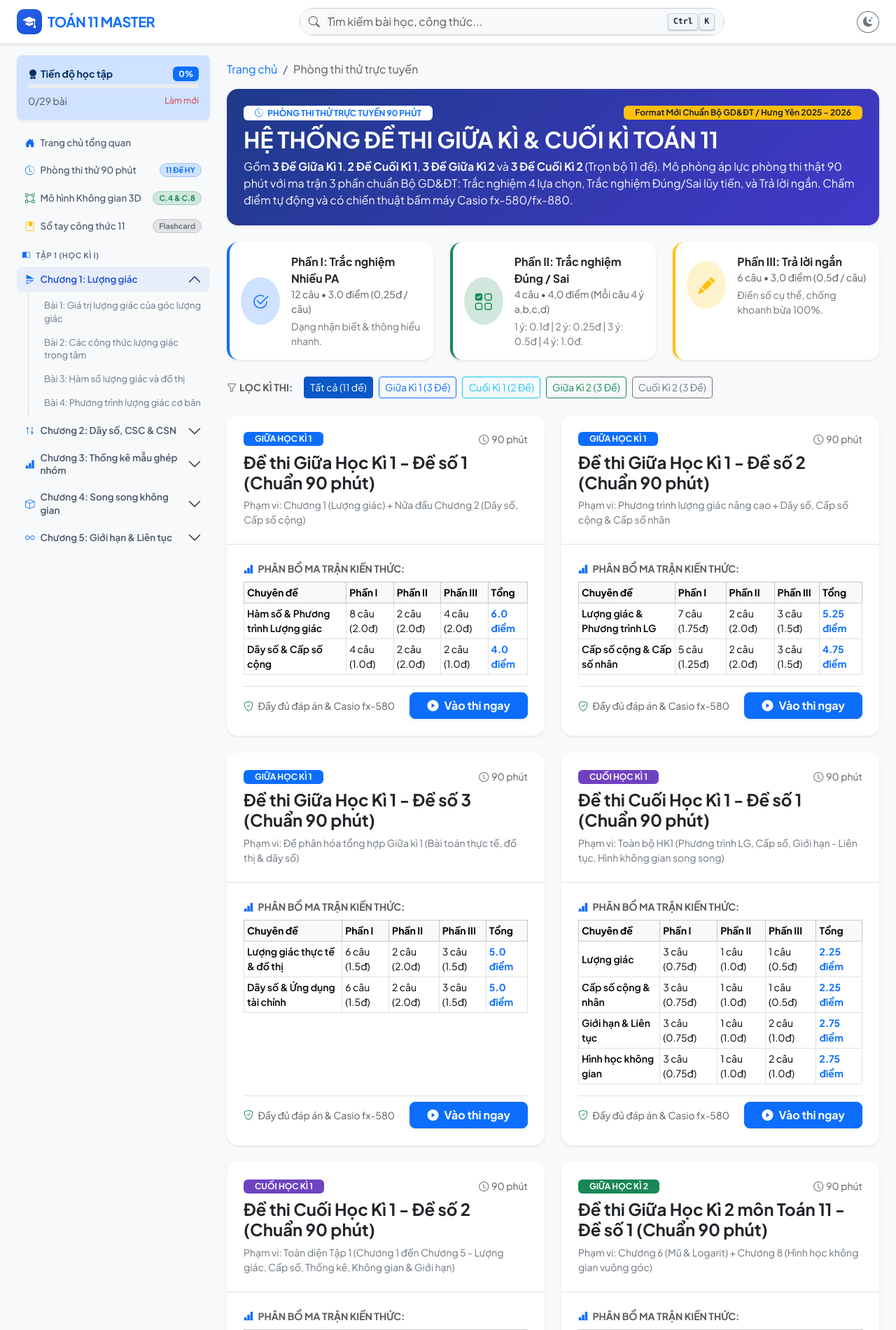
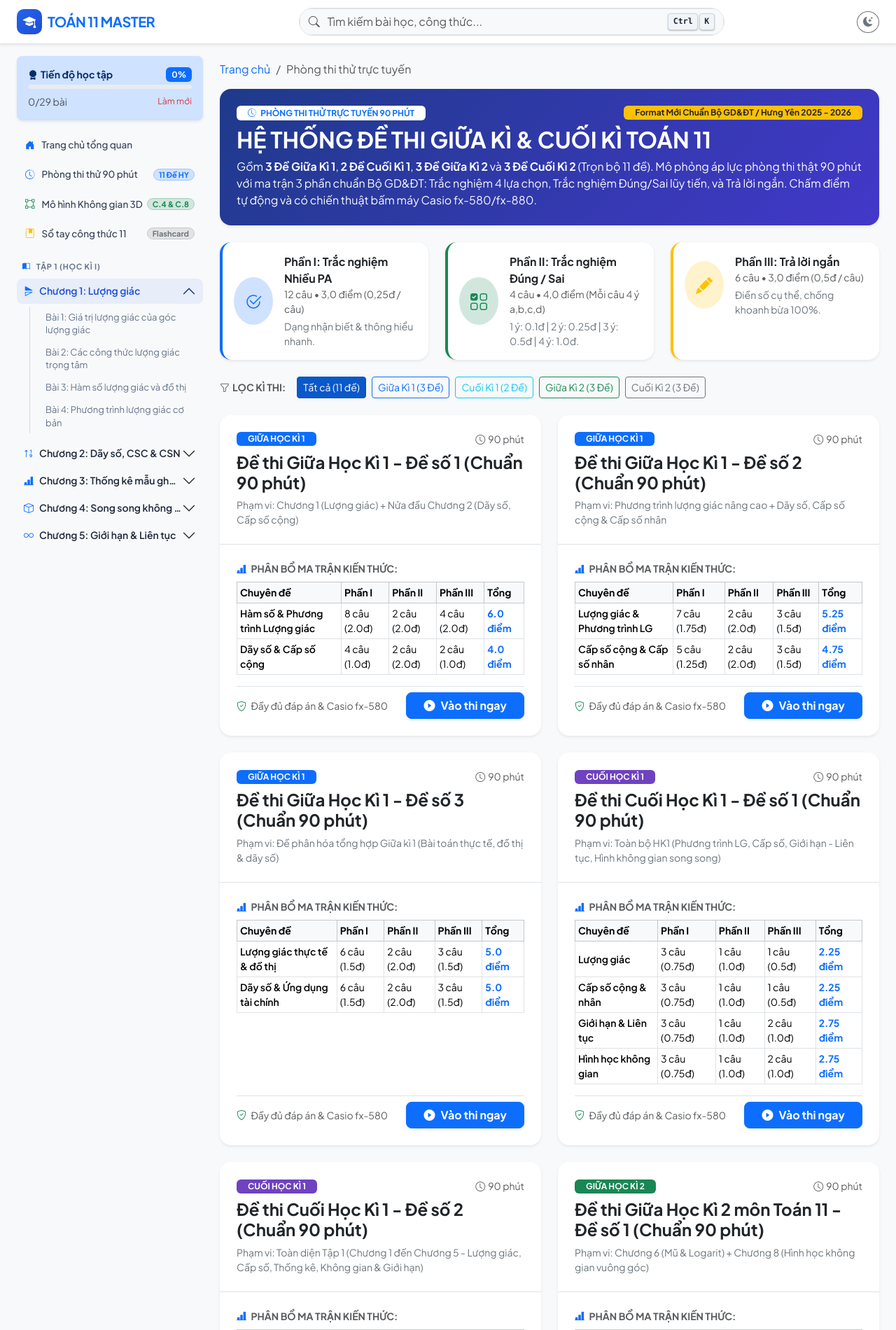
Before and after one commit to ngoducthangvna-ui/toan-11, a Flask app: page /exams in a window 1280 px wide. Shown: the top 1900 px of the page at 70% size. Run offline with Flask 3, Linux system fonts and the light colour scheme.

Commit message:
Add files via upload

```diff
--- a/static/css/custom.css
+++ b/static/css/custom.css
@@ -50,101 +50,103 @@ body {
     background-color: transparent;
 }
 
-/* Desktop Sidebar 300px width & Layout */
+/* Desktop Sidebar 290px width & Layout */
 @media (min-width: 992px) {
     .sidebar-column {
-        width: 300px !important;
-        flex: 0 0 300px !important;
-        max-width: 300px !important;
+        width: 290px !important;
+        min-width: 290px !important;
+        max-width: 290px !important;
+        flex: 0 0 290px !important;
     }
     .main-column {
-        width: calc(100% - 300px) !important;
-        flex: 0 0 calc(100% - 300px) !important;
-        max-width: calc(100% - 300px) !important;
+        width: calc(100% - 290px) !important;
+        max-width: calc(100% - 290px) !important;
+        flex: 0 0 calc(100% - 290px) !important;
         min-width: 0 !important;
     }
+}
+
+/* Remove all underlines on sidebar links */
+.sidebar-wrapper a,
+.sidebar-column a,
+#sidebarOffcanvas a,
+.sidebar-quick-link,
+.sidebar-lesson-link {
+    text-decoration: none !important;
 }
 
 /* Quick Navigation Menu (Modern Detached Cards) */
 .sidebar-quick-nav {
     display: flex;
     flex-direction: column;
-    gap: 4px;
 }
 
 .sidebar-quick-link {
-    display: flex;
-    align-items: center;
-    justify-content: space-between;
-    gap: 8px;
-    padding: 8px 12px;
-    border-radius: 8px;
-    text-decoration: none;
-    color: #475569;
+    display: flex !important;
+    align-items: center !important;
+    justify-content: space-between !important;
+    padding: 9px 12px !important;
+    border-radius: 8px !important;
+    margin-bottom: 4px !important;
+    color: #e2e8f0 !important;
+    font-size: 13.5px !important;
+    font-weight: 500 !important;
+    text-decoration: none !important;
+    transition: all 0.2s ease !important;
     background: transparent;
-    transition: background-color 0.16s ease, color 0.16s ease;
-    font-size: 13.5px;
-    font-weight: 500;
-    line-height: 1.35;
     border: none !important;
 }
 
-[data-bs-theme="dark"] .sidebar-quick-link {
-    color: #cbd5e1;
+[data-bs-theme="light"] .sidebar-quick-link {
+    color: #334155 !important;
 }
 
-.sidebar-quick-link:hover {
-    background: rgba(148, 163, 184, 0.12);
-    color: #0f172a;
+[data-bs-theme="dark"] .sidebar-quick-link {
+    color: #e2e8f0 !important;
 }
 
-[data-bs-theme="dark"] .sidebar-quick-link:hover {
-    background: rgba(255, 255, 255, 0.06);
-    color: #ffffff;
+.sidebar-quick-link:hover,
+.sidebar-quick-link.active {
+    background: rgba(255, 255, 255, 0.08) !important;
+    color: #ffffff !important;
+    text-decoration: none !important;
 }
 
-.sidebar-quick-link.active {
-    background: rgba(37, 99, 235, 0.08);
-    color: #2563eb !important;
-    font-weight: 600;
+[data-bs-theme="light"] .sidebar-quick-link:hover,
+[data-bs-theme="light"] .sidebar-quick-link.active {
+    background: rgba(37, 99, 235, 0.1) !important;
+    color: #1d4ed8 !important;
 }
 
-[data-bs-theme="dark"] .sidebar-quick-link.active {
-    background: rgba(56, 189, 248, 0.1);
-    color: #38bdf8 !important;
-}
-
-.quick-link-title {
-    font-size: 13.5px;
-    font-weight: 500;
-    white-space: nowrap;
+.quick-link-left {
+    display: flex !important;
+    align-items: center !important;
+    gap: 10px !important;
+    white-space: nowrap !important;
+    overflow: hidden !important;
+    text-overflow: ellipsis !important;
 }
 
 .quick-link-badge {
-    font-size: 0.68rem;
-    padding: 0.22rem 0.5rem;
+    flex-shrink: 0 !important;
     white-space: nowrap !important;
-    flex-shrink: 0;
+    font-size: 11px !important;
+    padding: 2px 7px !important;
+    border-radius: 99px !important;
 }
 
-/* Sidebar Wrapping - Never cut text with ... */
-.sidebar-wrapper .nav-link,
-.sidebar-wrapper .list-group-item,
-.sidebar-chapter-label,
-.lesson-link-text {
-    white-space: normal !important;
-    word-break: break-word !important;
-    line-height: 1.4 !important;
-}
-
-/* Volume Headers (Tập 1 & Tập 2) */
+/* Volume Headers (TẬP 1 & TẬP 2) */
 .volume-header {
-    margin-top: 20px !important;
-    margin-bottom: 8px !important;
+    margin: 20px 0 8px 0 !important;
+    padding: 0 8px !important;
     font-size: 11px !important;
-    letter-spacing: 0.05em !important;
+    font-weight: 700 !important;
+    text-transform: uppercase !important;
+    letter-spacing: 0.06em !important;
     color: #64748b !important;
-    font-weight: 700 !important;
+    display: flex;
+    align-items: center;
+    gap: 8px;
 }
 
 .volume-header.volume-header-first {
@@ -166,57 +168,68 @@ body {
 }
 
 .sidebar-wrapper .accordion-button {
+    display: flex !important;
+    align-items: center !important;
+    justify-content: space-between !important;
+    width: 100% !important;
+    padding: 8px 10px !important;
+    border-radius: 8px !important;
+    font-size: 14px !important;
+    font-weight: 600 !important;
+    color: #f1f5f9 !important;
+    background: transparent !important;
+    border: none !important;
     cursor: pointer !important;
-    user-select: none;
-    pointer-events: auto !important;
-    position: relative !important;
     box-shadow: none !important;
-    border-radius: 8px !important;
-    padding: 8px 12px !important;
-    font-size: 13.5px !important;
-    font-weight: 600 !important;
-    border: none !important;
-    background: transparent !important;
-    color: #475569 !important;
-    transition: background-color 0.16s ease, color 0.16s ease !important;
+    transition: all 0.2s ease !important;
 }
 
-[data-bs-theme="dark"] .sidebar-wrapper .accordion-button {
-    color: #cbd5e1 !important;
+[data-bs-theme="light"] .sidebar-wrapper .accordion-button {
+    color: #1e293b !important;
 }
 
 .sidebar-wrapper .accordion-button:hover {
+    background: rgba(255, 255, 255, 0.06) !important;
+    color: #ffffff !important;
+}
+
+[data-bs-theme="light"] .sidebar-wrapper .accordion-button:hover {
     background: rgba(148, 163, 184, 0.12) !important;
     color: #0f172a !important;
 }
 
-[data-bs-theme="dark"] .sidebar-wrapper .accordion-button:hover {
-    background: rgba(255, 255, 255, 0.06) !important;
-    color: #ffffff !important;
+.sidebar-wrapper .accordion-button:not(.collapsed) {
+    background: rgba(37, 99, 235, 0.08) !important;
+    color: #38bdf8 !important;
 }
 
-/* Khi Chương đang mở (not collapsed) */
-.sidebar-wrapper .accordion-button:not(.collapsed) {
+[data-bs-theme="light"] .sidebar-wrapper .accordion-button:not(.collapsed) {
     background: rgba(37, 99, 235, 0.08) !important;
     color: #1d4ed8 !important;
 }
 
-[data-bs-theme="dark"] .sidebar-wrapper .accordion-button:not(.collapsed) {
-    background: rgba(56, 189, 248, 0.08) !important;
-    color: #38bdf8 !important;
+.chapter-btn-left {
+    display: flex !important;
+    align-items: center !important;
+    gap: 8px !important;
+    text-align: left !important;
+    white-space: nowrap !important;
+    overflow: hidden !important;
+    text-overflow: ellipsis !important;
 }
 
 .sidebar-chapter-label {
-    font-size: 13.5px !important;
-    white-space: nowrap;
-    overflow: hidden;
-    text-overflow: ellipsis;
+    white-space: nowrap !important;
+    overflow: hidden !important;
+    text-overflow: ellipsis !important;
+    font-size: 14px !important;
 }
 
 /* Original Native Chevron Arrow Rotation */
 .sidebar-wrapper .accordion-button::after {
     transition: transform 0.2s ease-in-out !important;
     will-change: transform;
+    flex-shrink: 0;
 }
 
 .sidebar-wrapper .accordion-button.collapsed::after {
@@ -236,9 +249,9 @@ body {
     animation: none !important;
 }
 
-/* Bulletproof Expand / Collapse */
+/* Bulletproof Expand / Collapse: Non-open chapters are 100% hidden */
 .sidebar-accordion-collapse {
-    display: none;
+    display: none !important;
 }
 
 .sidebar-accordion-collapse.show {
@@ -263,54 +276,51 @@ body {
 
 /* Tree-view Container for Lessons */
 .sidebar-lessons-tree {
-    margin-left: 16px;
-    padding-left: 12px;
-    padding-top: 4px;
-    padding-bottom: 4px;
-    border-left: 1.5px solid rgba(148, 163, 184, 0.35);
-    position: relative;
+    margin-left: 18px !important;
+    padding-left: 12px !important;
+    border-left: 1.5px solid rgba(255, 255, 255, 0.12) !important;
+    margin-top: 4px !important;
+    margin-bottom: 8px !important;
+    display: flex !important;
+    flex-direction: column !important;
+    gap: 2px !important;
 }
 
-[data-bs-theme="dark"] .sidebar-lessons-tree {
-    border-left: 1.5px solid rgba(255, 255, 255, 0.1);
+[data-bs-theme="light"] .sidebar-lessons-tree {
+    border-left: 1.5px solid rgba(148, 163, 184, 0.35) !important;
 }
 
 /* Individual Lesson Link */
 .sidebar-lesson-link {
-    font-size: 13px !important;
-    line-height: 1.35 !important;
-    color: #64748b !important;
+    text-decoration: none !important;
+    display: flex !important;
+    align-items: center !important;
+    justify-content: space-between !important;
     padding: 6px 10px !important;
     border-radius: 6px !important;
-    background: transparent !important;
-    position: relative;
-    transition: color 0.15s ease, background-color 0.15s ease !important;
+    font-size: 13px !important;
+    line-height: 1.4 !important;
+    color: #94a3b8 !important;
+    transition: all 0.15s ease !important;
+    background: transparent;
 }
 
-[data-bs-theme="dark"] .sidebar-lesson-link {
-    color: #94a3b8 !important;
+[data-bs-theme="light"] .sidebar-lesson-link {
+    color: #64748b !important;
 }
 
-.sidebar-lesson-link:hover {
-    color: #0284c7 !important;
-    background: rgba(14, 165, 233, 0.08) !important;
+.sidebar-lesson-link:hover,
+.sidebar-lesson-link.active {
+    color: #38bdf8 !important;
+    background: rgba(56, 189, 248, 0.08) !important;
+    text-decoration: none !important;
 }
 
-[data-bs-theme="dark"] .sidebar-lesson-link:hover {
-    color: #38bdf8 !important;
-    background: rgba(56, 189, 248, 0.08) !important;
-}
-
-.sidebar-lesson-link.active {
-    color: #0369a1 !important;
+[data-bs-theme="light"] .sidebar-lesson-link:hover,
+[data-bs-theme="light"] .sidebar-lesson-link.active {
+    color: #0284c7 !important;
+    background: rgba(14, 165, 233, 0.1) !important;
     font-weight: 600 !important;
-    background: rgba(14, 165, 233, 0.12) !important;
-}
-
-[data-bs-theme="dark"] .sidebar-lesson-link.active {
-    color: #38bdf8 !important;
-    font-weight: 600 !important;
-    background: rgba(56, 189, 248, 0.14) !important;
 }
 
 /* Active indicator notch connecting to tree guide line */
@@ -331,18 +341,12 @@ body {
     box-shadow: 0 0 8px rgba(56, 189, 248, 0.6);
 }
 
-/* Clean Nav links: eliminate transition: all, only color & background */
-.sidebar-wrapper .nav-link,
-.sidebar-wrapper .list-group-item {
-    transition: background-color 0.15s ease, color 0.15s ease !important;
-}
-
-/* Sidebar Sticky Container & Smooth Vertical Scroll */
+/* Sidebar Sticky Container & Smooth Independent Vertical Scroll */
 .sidebar-sticky {
-    position: sticky;
-    top: 56px;
-    height: calc(100vh - 56px);
-    max-height: calc(100vh - 56px);
+    position: sticky !important;
+    top: 64px !important;
+    height: calc(100vh - 64px) !important;
+    max-height: calc(100vh - 64px) !important;
     overflow-y: auto !important;
     overflow-x: hidden !important;
     overscroll-behavior: contain;
@@ -359,6 +363,42 @@ body {
 #curriculumAccordion {
     display: block;
     width: 100%;
+}
+
+/* Custom Scrollbar for Sidebar */
+.sidebar-sticky {
+    scrollbar-width: thin;
+    scrollbar-color: rgba(255, 255, 255, 0.15) transparent;
+}
+
+.sidebar-sticky::-webkit-scrollbar {
+    width: 5px;
+}
+
+.sidebar-sticky::-webkit-scrollbar-track {
+    background: transparent;
+}
+
+.sidebar-sticky::-webkit-scrollbar-thumb {
+    background: rgba(255, 255, 255, 0.15);
+    border-radius: 10px;
+    transition: background 0.2s ease;
+}
+
+.sidebar-sticky:hover::-webkit-scrollbar-thumb {
+    background: rgba(255, 255, 255, 0.35);
+}
+
+[data-bs-theme="light"] .sidebar-sticky {
+    scrollbar-color: rgba(100, 116, 139, 0.2) transparent;
+}
+
+[data-bs-theme="light"] .sidebar-sticky::-webkit-scrollbar-thumb {
+    background: rgba(100, 116, 139, 0.2);
+}
+
+[data-bs-theme="light"] .sidebar-sticky:hover::-webkit-scrollbar-thumb {
+    background: rgba(100, 116, 139, 0.45);
 }
 
 /* Scrollbar Sidebar mỏng 5px, thích ứng hoàn hảo Dark / Light Mode */
--- a/templates/base.html
+++ b/templates/base.html
@@ -4,6 +4,14 @@
     <meta charset="UTF-8">
     <meta name="viewport" content="width=device-width, initial-scale=1.0">
     <title>{% block title %}Học Tốt Toán 11 - Cổng Kiến Thức & Trắc Nghiệm Toàn Diện{% endblock %}</title>
+
+    <!-- Immediate theme restoration to prevent FOUC / flicker -->
+    <script>
+        (function() {
+            var savedTheme = localStorage.getItem('toan11_theme') || 'light';
+            document.documentElement.setAttribute('data-bs-theme', savedTheme);
+        })();
+    </script>
 
     <!-- Bootstrap 5 CSS -->
     <link href="https://cdn.jsdelivr.net/npm/bootstrap@5.3.3/dist/css/bootstrap.min.css" rel="stylesheet">
@@ -87,24 +95,22 @@
                     if (!s) return;
                     s.classList.add('no-transition');
 
-                    // 1. Restore open chapters from localStorage (fallback sessionStorage)
-                    var openRaw = localStorage.getItem('toan11_open_chapters') || sessionStorage.getItem('toan11_open_chapters');
-                    var openIds = [];
-                    if (openRaw) {
-                        try { openIds = JSON.parse(openRaw); } catch(_) { openIds = []; }
-                    }
-
-                    // Auto-open chapter of current active lesson/page
+                    // 1. Determine active chapter to open (only open active chapter or chapter 1 by default)
+                    var activeChId = '1';
                     var pathMatch = window.location.pathname.match(/\/chapter\/(\d+)/);
                     if (pathMatch && pathMatch[1]) {
-                        var activeChId = String(pathMatch[1]);
-                        if (openIds.indexOf(activeChId) === -1 && openIds.indexOf(Number(activeChId)) === -1) {
-                            openIds.push(activeChId);
+                        activeChId = String(pathMatch[1]);
+                    } else {
+                        var lastRaw = localStorage.getItem('toan11_last_lesson');
+                        if (lastRaw) {
+                            try {
+                                var lastObj = JSON.parse(lastRaw);
+                                var m = lastObj.url && lastObj.url.match(/\/chapter\/(\d+)/);
+                                if (m && m[1]) activeChId = String(m[1]);
+                            } catch(_) {}
                         }
-                    } else if (!openRaw) {
-                        // Default open Chapter 1 on initial visit
-                        openIds = ['1'];
                     }
+                    var openIds = [activeChId];
 
                     var colls = s.querySelectorAll('.sidebar-accordion-collapse');
                     colls.forEach(function(c) {
--- a/templates/includes/sidebar.html
+++ b/templates/includes/sidebar.html
@@ -17,33 +17,33 @@
         </div>
     </div>
 
-    <!-- Quick Navigation Links (Detached modern cards, no outer border) -->
+    <!-- Quick Navigation Links (Detached modern cards, flex row layout) -->
     <div class="sidebar-quick-nav mb-3">
         <a href="{{ url_for('index') }}" class="sidebar-quick-link">
-            <div class="d-flex align-items-center gap-2 text-truncate">
+            <span class="quick-link-left">
                 <i class="bi bi-house-door-fill text-primary flex-shrink-0"></i>
-                <span class="quick-link-title text-truncate">Trang chủ tổng quan</span>
-            </div>
+                <span class="quick-link-text">Trang chủ tổng quan</span>
+            </span>
         </a>
         <a href="{{ url_for('exams') }}" class="sidebar-quick-link">
-            <div class="d-flex align-items-center gap-2 text-truncate">
+            <span class="quick-link-left">
                 <i class="bi bi-clock-history text-primary flex-shrink-0"></i>
-                <span class="quick-link-title text-truncate">Phòng thi thử 90 phút</span>
-            </div>
+                <span class="quick-link-text">Phòng thi thử 90 phút</span>
+            </span>
             <span class="badge bg-primary-subtle text-primary border border-primary-subtle rounded-pill quick-link-badge">11 Đề HY</span>
         </a>
         <a href="{{ url_for('hinh_hoc_3d') }}" class="sidebar-quick-link">
-            <div class="d-flex align-items-center gap-2 text-truncate">
+            <span class="quick-link-left">
                 <i class="bi bi-bounding-box text-success flex-shrink-0"></i>
-                <span class="quick-link-title text-truncate">Mô hình Không gian 3D</span>
-            </div>
+                <span class="quick-link-text">Mô hình Không gian 3D</span>
+            </span>
             <span class="badge bg-success-subtle text-success border border-success-subtle rounded-pill quick-link-badge">C.4 & C.8</span>
         </a>
         <a href="{{ url_for('formulas') }}" class="sidebar-quick-link">
-            <div class="d-flex align-items-center gap-2 text-truncate">
+            <span class="quick-link-left">
                 <i class="bi bi-journal-bookmark-fill text-warning flex-shrink-0"></i>
-                <span class="quick-link-title text-truncate">Sổ tay công thức 11</span>
-            </div>
+                <span class="quick-link-text">Sổ tay công thức 11</span>
+            </span>
             <span class="badge bg-secondary-subtle text-secondary border border-secondary-subtle rounded-pill quick-link-badge">Flashcard</span>
         </a>
     </div>
@@ -51,35 +51,31 @@
     <!-- Volumes and Chapters Accordion -->
     <div class="accordion sidebar-accordion" id="curriculumAccordion">
         <!-- Tập 1 Header -->
-        <div class="volume-header volume-header-first px-2 text-uppercase fw-bold d-flex align-items-center gap-2">
-            <i class="bi bi-book-half text-primary"></i> TẬP 1 (HỌC KÌ I)
+        <div class="volume-header volume-header-first">
+            <i class="bi bi-book-half text-primary flex-shrink-0"></i> TẬP 1 (HỌC KÌ I)
         </div>
 
         {% for ch in vol1_chapters %}
         <div class="accordion-item border-0 mb-1 rounded-3 overflow-hidden" data-chapter-id="{{ ch.id }}">
             <h2 class="accordion-header" id="heading-ch-{{ ch.id }}">
-                <button class="accordion-button sidebar-ch-btn py-2 px-3 {% if chapter and chapter.id == ch.id %}{% else %}collapsed{% endif %}" type="button" data-chapter-target="collapse-ch-{{ ch.id }}" data-chapter-id="{{ ch.id }}" aria-expanded="{% if chapter and chapter.id == ch.id %}true{% else %}false{% endif %}">
-                    <div class="d-flex align-items-center gap-2 text-truncate">
+                <button class="accordion-button sidebar-ch-btn {% if chapter and chapter.id == ch.id %}{% else %}collapsed{% endif %}" type="button" data-chapter-target="collapse-ch-{{ ch.id }}" data-chapter-id="{{ ch.id }}" aria-expanded="{% if chapter and chapter.id == ch.id %}true{% else %}false{% endif %}">
+                    <span class="chapter-btn-left">
                         <i class="bi {{ ch.icon }} text-primary flex-shrink-0"></i>
-                        <span class="fw-semibold sidebar-chapter-label text-truncate">{{ ch.short_title }}</span>
-                    </div>
+                        <span class="sidebar-chapter-label">{{ ch.short_title }}</span>
+                    </span>
                 </button>
             </h2>
             <div id="collapse-ch-{{ ch.id }}" class="sidebar-accordion-collapse {% if chapter and chapter.id == ch.id %}show{% endif %}" data-chapter-id="{{ ch.id }}">
                 <div class="sidebar-accordion-inner">
                     <div class="sidebar-lessons-tree">
-                        <ul class="nav nav-pills flex-column gap-1">
                         {% for les in ch.lessons %}
-                            <li class="nav-item">
                         <a href="{{ url_for('lesson_detail', chapter_id=ch.id, lesson_id=les.id) }}"
-                                   class="nav-link sidebar-lesson-link py-1 px-2 d-flex align-items-center justify-content-between rounded-2 {% if chapter and lesson and chapter.id == ch.id and lesson.id == les.id %}active{% endif %}"
+                           class="sidebar-lesson-link {% if chapter and lesson and chapter.id == ch.id and lesson.id == les.id %}active{% endif %}"
                            data-lesson-id="ch{{ ch.id }}_les{{ les.id }}">
-                                    <span class="lesson-link-text flex-grow-1">{{ les.title }}</span>
+                            <span class="lesson-link-text">{{ les.title }}</span>
                             <i class="bi bi-check-circle-fill lesson-check-icon text-success d-none ms-1 flex-shrink-0"></i>
                         </a>
-                            </li>
                         {% endfor %}
-                        </ul>
                     </div>
                 </div>
             </div>
@@ -87,35 +83,31 @@
         {% endfor %}
 
         <!-- Tập 2 Header -->
-        <div class="volume-header px-2 text-uppercase fw-bold d-flex align-items-center gap-2">
-            <i class="bi bi-book-fill text-success"></i> TẬP 2 (HỌC KÌ II)
+        <div class="volume-header">
+            <i class="bi bi-book-fill text-success flex-shrink-0"></i> TẬP 2 (HỌC KÌ II)
         </div>
 
         {% for ch in vol2_chapters %}
         <div class="accordion-item border-0 mb-1 rounded-3 overflow-hidden" data-chapter-id="{{ ch.id }}">
             <h2 class="accordion-header" id="heading-ch-{{ ch.id }}">
-                <button class="accordion-button sidebar-ch-btn py-2 px-3 {% if chapter and chapter.id == ch.id %}{% else %}collapsed{% endif %}" type="button" data-chapter-target="collapse-ch-{{ ch.id }}" data-chapter-id="{{ ch.id }}" aria-expanded="{% if chapter and chapter.id == ch.id %}true{% else %}false{% endif %}">
-                    <div class="d-flex align-items-center gap-2 text-truncate">
+                <button class="accordion-button sidebar-ch-btn {% if chapter and chapter.id == ch.id %}{% else %}collapsed{% endif %}" type="button" data-chapter-target="collapse-ch-{{ ch.id }}" data-chapter-id="{{ ch.id }}" aria-expanded="{% if chapter and chapter.id == ch.id %}true{% else %}false{% endif %}">
+                    <span class="chapter-btn-left">
                         <i class="bi {{ ch.icon }} text-success flex-shrink-0"></i>
-                        <span class="fw-semibold sidebar-chapter-label text-truncate">{{ ch.short_title }}</span>
-                    </div>
+                        <span class="sidebar-chapter-label">{{ ch.short_title }}</span>
+                    </span>
                 </button>
             </h2>
             <div id="collapse-ch-{{ ch.id }}" class="sidebar-accordion-collapse {% if chapter and chapter.id == ch.id %}show{% endif %}" data-chapter-id="{{ ch.id }}">
                 <div class="sidebar-accordion-inner">
                     <div class="sidebar-lessons-tree">
-                        <ul class="nav nav-pills flex-column gap-1">
                         {% for les in ch.lessons %}
-                            <li class="nav-item">
                         <a href="{{ url_for('lesson_detail', chapter_id=ch.id, lesson_id=les.id) }}"
-                                   class="nav-link sidebar-lesson-link py-1 px-2 d-flex align-items-center justify-content-between rounded-2 {% if chapter and lesson and chapter.id == ch.id and lesson.id == les.id %}active{% endif %}"
+                           class="sidebar-lesson-link {% if chapter and lesson and chapter.id == ch.id and lesson.id == les.id %}active{% endif %}"
                            data-lesson-id="ch{{ ch.id }}_les{{ les.id }}">
-                                    <span class="lesson-link-text flex-grow-1">{{ les.title }}</span>
+                            <span class="lesson-link-text">{{ les.title }}</span>
                             <i class="bi bi-check-circle-fill lesson-check-icon text-success d-none ms-1 flex-shrink-0"></i>
                         </a>
-                            </li>
                         {% endfor %}
-                        </ul>
                     </div>
                 </div>
             </div>
```
Also changed, not shown: static/js/main.js (+42 -22 lines). Lines whose indentation alone changed are shown as unchanged.
